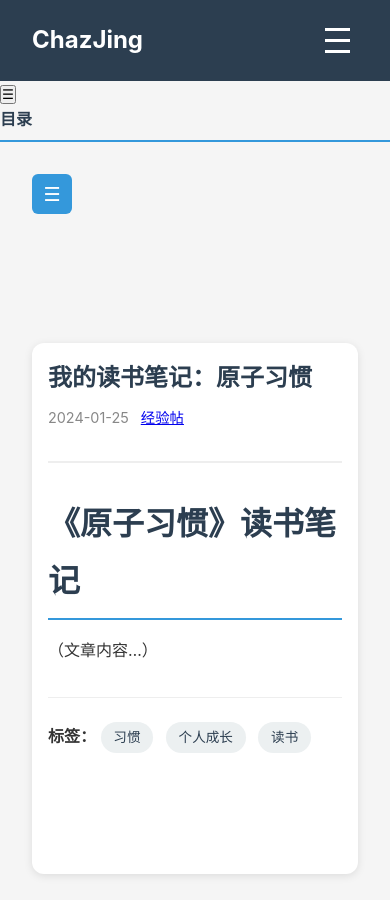
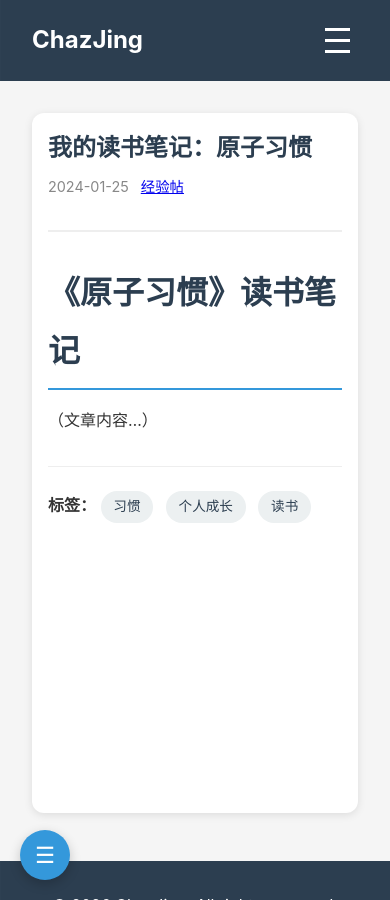
Before and after one commit to ChazJing/ChazJing.github.io, a Jekyll site: the page built from _posts/jingyan/2024-01-25-atomic-habits-notes.md, in a window 390 px wide and 900 px high. Built offline with Jekyll 4.4.1, drawn with Linux system fonts in a browser that asks for light colours.

Commit message:
Add files via upload

```diff
--- a/assets/css/style.css
+++ b/assets/css/style.css
@@ -867,54 +867,67 @@ body.dark-mode .timeline-content ul {
     }
 
     .post-sidebar {
-        order: -1;
+        display: none;
     }
 
-    .toc-toggle {
+    .mobile-toc-toggle {
         display: flex;
         align-items: center;
         justify-content: center;
-        width: 40px;
-        height: 40px;
+        width: 50px;
+        height: 50px;
         background: #3498db;
         color: white;
         border: none;
-        border-radius: 6px;
+        border-radius: 50%;
         cursor: pointer;
-        font-size: 1.2rem;
+        font-size: 1.4rem;
+        position: fixed;
+        bottom: 20px;
+        left: 20px;
+        z-index: 1001;
+        box-shadow: 0 4px 12px rgba(0,0,0,0.2);
     }
 
-    .toc-wrapper {
+    .mobile-toc-overlay {
         display: none;
-        position: absolute;
-        top: 100%;
+        position: fixed;
+        top: 0;
         left: 0;
         right: 0;
-        z-index: 100;
-        background: white;
-        box-shadow: 0 4px 12px rgba(0,0,0,0.15);
-        max-height: 300px;
-        overflow-y: auto;
+        bottom: 0;
+        background: rgba(0,0,0,0.5);
+        z-index: 1000;
     }
 
-    .toc-wrapper.active {
+    .mobile-toc-overlay.active {
         display: block;
     }
 
-    body.dark-mode .toc-wrapper {
+    .mobile-toc-sidebar {
+        position: fixed;
+        top: 0;
+        left: 0;
+        bottom: 0;
+        width: 33.333%;
+        background: white;
+        z-index: 1002;
+        transform: translateX(-100%);
+        transition: transform 0.3s ease;
+        overflow-y: auto;
+        padding: 1rem;
+    }
+
+    .mobile-toc-sidebar.active {
+        transform: translateX(0);
+    }
+
+    body.dark-mode .mobile-toc-sidebar {
         background: #16213e;
     }
 
-    body.dark-mode .toc-title {
-        color: #fff;
-    }
-
-    body.dark-mode .toc-link {
-        color: #ccc;
-    }
-
-    body.dark-mode .toc-link:hover {
-        color: #5dade2;
+    body.dark-mode .mobile-toc-toggle {
+        background: #5dade2;
     }
 }
 
```
